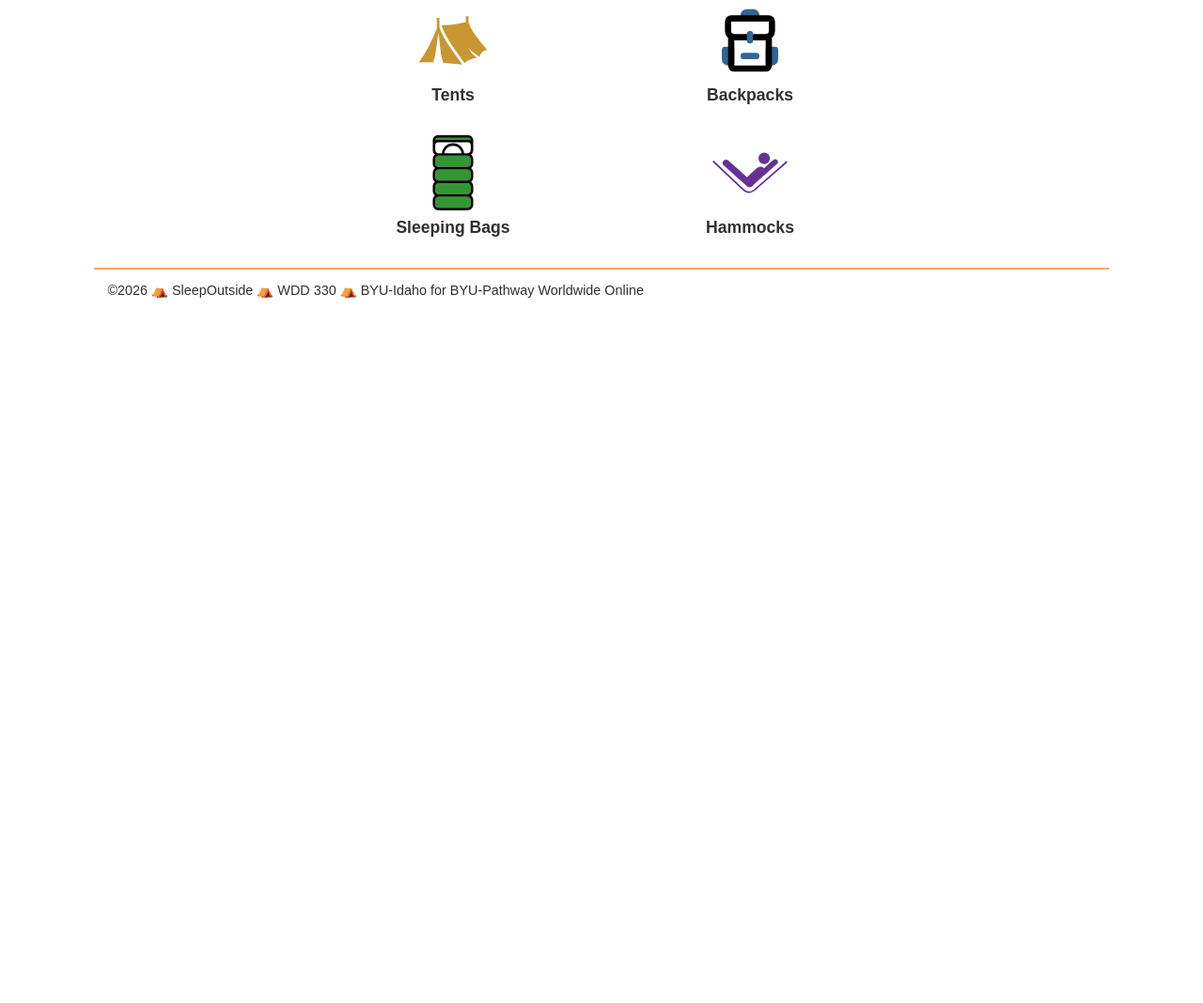
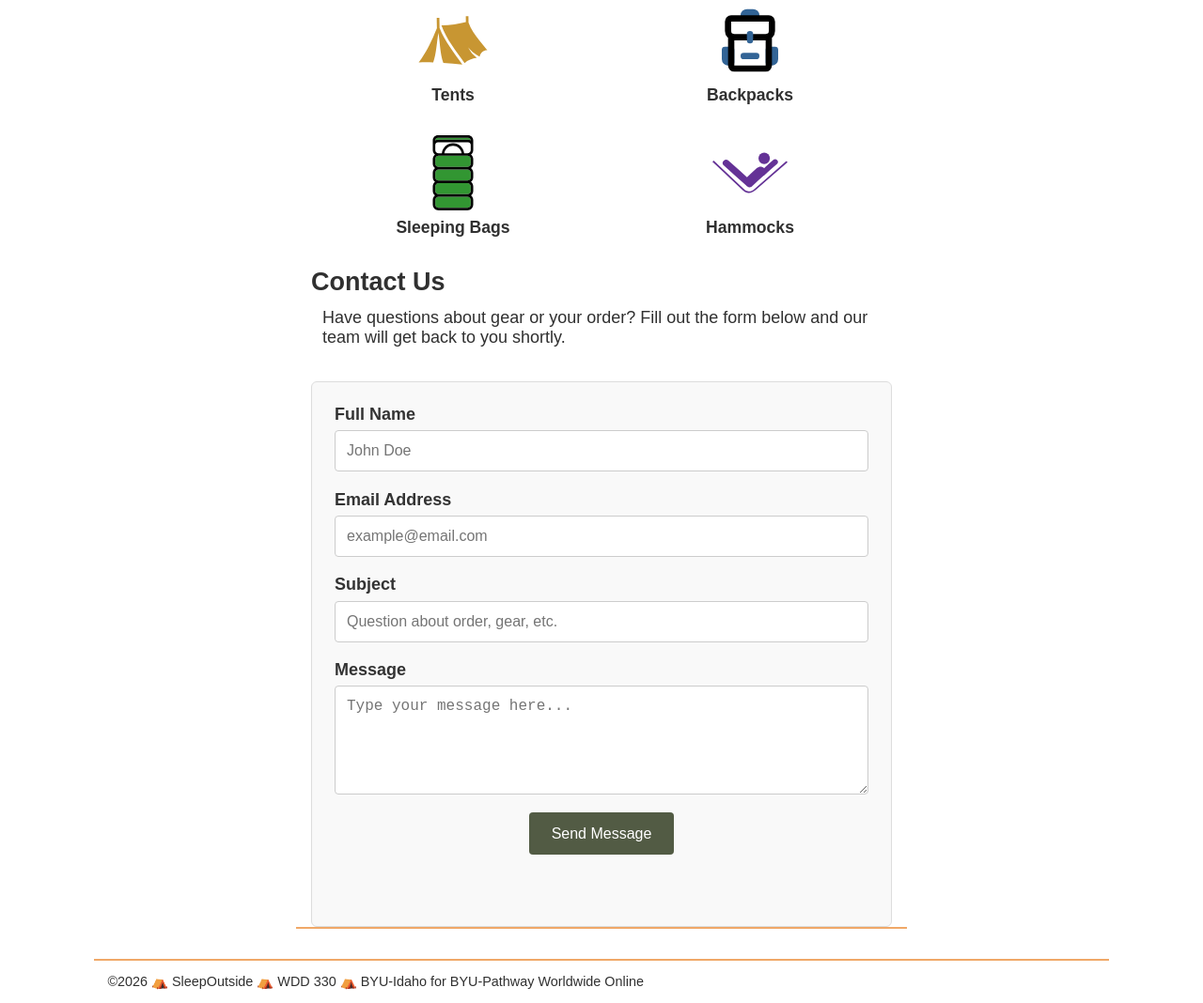
Before and after one commit to LuthandoNgombane/wdd330, a website built with Vite: page src/index.html in a window 1280 px wide. Shown: the part 586-1654 px from the top of the page at 94% size. Before the commit the page ends 919 px from the top, so only its background shows below. Built offline with nearby package versions, Linux system fonts and the light colour scheme.

Commit message:
Update index.html

```diff
--- a/src/index.html
+++ b/src/index.html
@@ -88,7 +88,37 @@
         </a>
       </li>
     </ul>
+  <!-- START: Contact Us Page Content - Created by Izuogu David Onochie -->
+    <main class="divider contact-main">
+      <h2>Contact Us</h2>
+      <p>Have questions about gear or your order? Fill out the form below and our team will get back to you shortly.</p>
 
+      <form id="contact-form" class="contact-form">
+        <div class="form-field">
+          <label for="contact-name">Full Name</label>
+          <input type="text" id="contact-name" name="name" required placeholder="John Doe" />
+        </div>
+
+        <div class="form-field">
+          <label for="contact-email">Email Address</label>
+          <input type="email" id="contact-email" name="email" required placeholder="example@email.com" />
+        </div>
+
+        <div class="form-field">
+          <label for="contact-subject">Subject</label>
+          <input type="text" id="contact-subject" name="subject" required placeholder="Question about order, gear, etc." />
+        </div>
+
+        <div class="form-field">
+          <label for="contact-message">Message</label>
+          <textarea id="contact-message" name="message" rows="5" required placeholder="Type your message here..."></textarea>
+        </div>
+
+        <button type="submit" id="contact-submit-btn">Send Message</button>
+        <p id="contact-response" class="contact-response" aria-live="polite"></p>
+      </form>
+    </main>
+    <!-- END: Contact Us Page Content - Created by Izuogu David Onochie -->
     </main>
 
     <footer id="footer"></footer>
```
